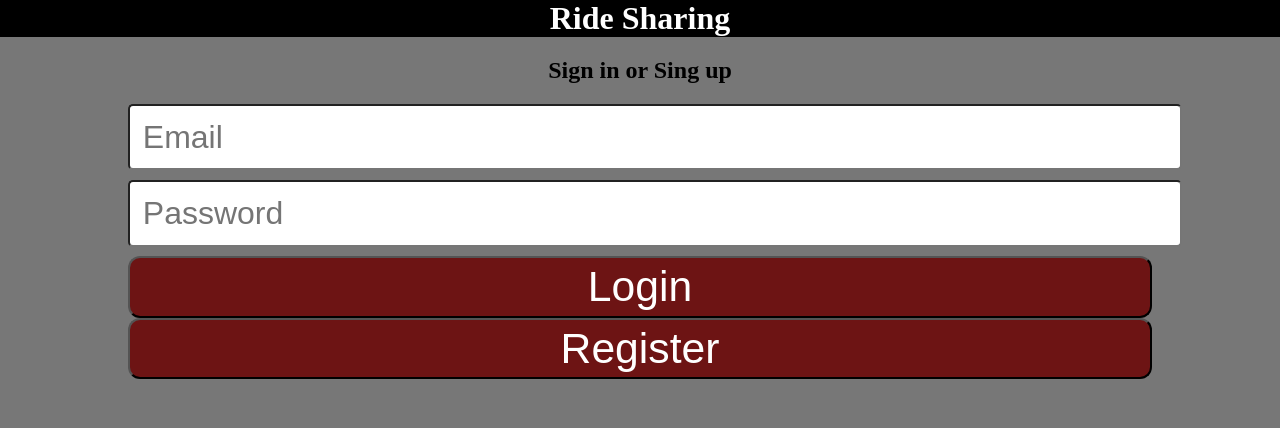
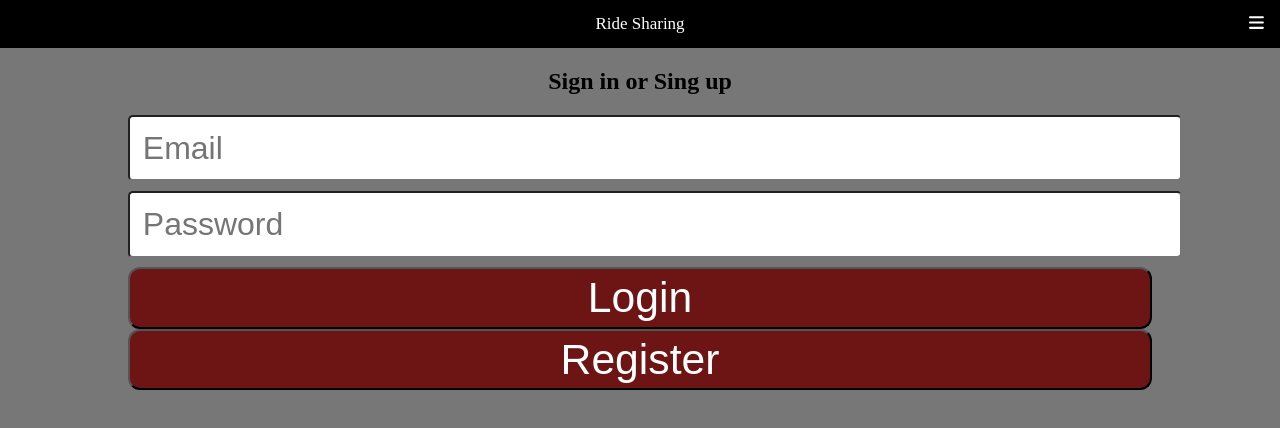
Before and after one commit to bfhmea4/mea4_03_rides, an Angular app in the folder src/main/ride_sharing_webbapp/: page / in a window 1280 px wide. Shown: the top 428 px of the page. Built offline with nearby package versions, Linux system fonts and the light colour scheme.

Commit message:
Implemented navigation

```diff
--- a/src/main/ride_sharing_webbapp/src/app/app.component.html
+++ b/src/main/ride_sharing_webbapp/src/app/app.component.html
@@ -1,6 +1,4 @@
 <div class="body">
-  <div class="header">
-    <h1>Ride Sharing</h1>
-  </div>
+  <app-header></app-header>
   <router-outlet></router-outlet>
 </div>
--- /dev/null
+++ b/src/main/ride_sharing_webbapp/src/app/header/header.component.css
@@ -0,0 +1,42 @@
+.topnav {
+  overflow: hidden;
+  position: relative;
+  text-align: center;
+  background-color: var(--nav-color);
+  color: var(--nav-text-color);
+}
+
+/* Hide the links inside the navigation menu (except for logo/home) */
+.topnav #links {
+  display: none;
+}
+
+/* Style navigation menu links */
+.topnav a {
+  color: white;
+  padding: 14px 16px;
+  text-decoration: none;
+  font-size: 17px;
+  display: block;
+}
+
+/* Style the hamburger menu */
+.topnav a.icon {
+  background: black;
+  display: block;
+  position: absolute;
+  right: 0;
+  top: 0;
+}
+
+/* Add a grey background color on mouse-over */
+#nav-links a:hover {
+  background-color: #999;
+  color: black;
+}
+
+/* Style the active link (or home/logo) */
+.active {
+  background-color: #ddd;
+  color: white;
+}
--- /dev/null
+++ b/src/main/ride_sharing_webbapp/src/app/header/header.component.html
@@ -0,0 +1,13 @@
+<nav class="topnav">
+  <a href="/overview">Ride Sharing</a>
+  <!-- Navigation links (hidden by default) -->
+  <div id="nav-links" [style.display]="navShown ? 'block' : 'none'">
+    <a href="/overview">Offers & Requests</a>
+    <a href="/profile">Profile</a>
+    <a (click)="logout()">Logout</a>
+  </div>
+  <!-- "Hamburger menu" / "Bar icon" to toggle the navigation links -->
+  <a href="javascript:void(0);" class="icon" (click)="toggleNav()">
+    <fa-icon [icon]="faBars"></fa-icon>
+  </a>
+</nav>
--- /dev/null
+++ b/src/main/ride_sharing_webbapp/src/app/header/header.component.ts
@@ -0,0 +1,29 @@
+import {Component, OnInit} from '@angular/core';
+import {Router} from "@angular/router";
+import { faBars } from '@fortawesome/free-solid-svg-icons';
+
+@Component({
+  selector: 'app-header',
+  templateUrl: './header.component.html',
+  styleUrls: ['./header.component.css']
+})
+export class HeaderComponent implements OnInit {
+  faBars = faBars
+  navShown: boolean = false
+
+  constructor(private router: Router) { }
+
+  ngOnInit(): void {
+  }
+
+  logout(): void {
+    localStorage.removeItem("userId")
+    localStorage.removeItem("token")
+    this.router.navigate(['/login'])
+  }
+
+  toggleNav(): void {
+    this.navShown = !this.navShown
+  }
+
+}
--- a/src/main/ride_sharing_webbapp/src/styles.css
+++ b/src/main/ride_sharing_webbapp/src/styles.css
@@ -8,11 +8,12 @@ button {
   --color-white: #ffffff;
   --color-gray-1: #777777;
   --color-red: #6D1414;
-  height: 100%;
 
   --foreground-color: #DDDDDD;
   --border-color: #000000;
   --content-text-color: #000000;
+  --nav-color: #000000;
+  --nav-text-color: #ffffff;
   --button-color: #6D1414;
   --button-text-color: #ffffff;
 }
```
Also changed, not shown: src/main/ride_sharing_webbapp/src/app/app.module.ts (+6 -2 lines), 1 other file (tests, documents, lock files or other folders).
